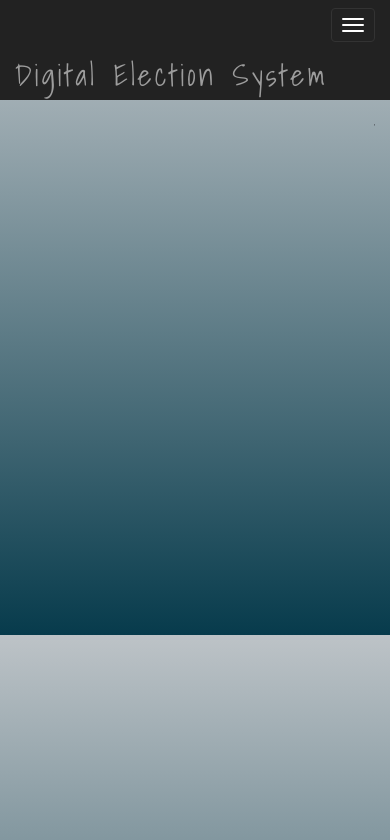
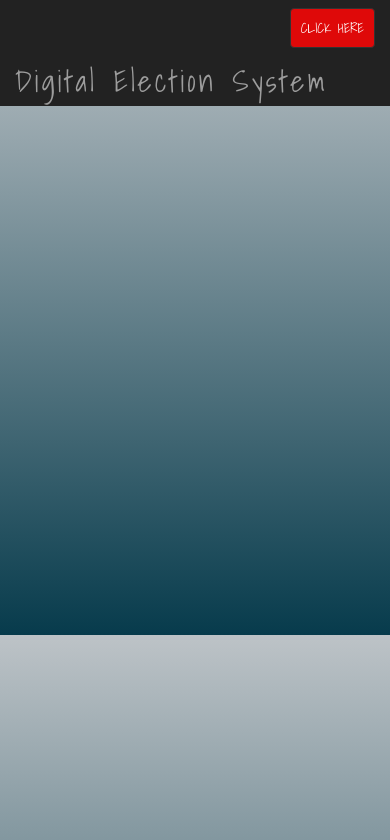
Before and after one commit to mdazharkhan/digital-election-system, a plain HTML site: page index.html in a window 390 px wide. Drawn offline with nearby package versions, Linux system fonts and the light colour scheme; a web font is replaced by a local one.

Commit message:
Add files via upload

```diff
--- a/index.html
+++ b/index.html
@@ -22,10 +22,8 @@
 
     <nav class="navbar-inverse" style="position:sticky;top:0;z-index:99999">
         <div class="navbar-header">
-            <button type="button" class="navbar-toggle" data-toggle="collapse" data-target="#myNavbar">
-            <span class="icon-bar"></span>
-            <span class="icon-bar"></span>
-            <span class="icon-bar"></span>
+            <button type="button" class="navbar-toggle btn-danger" style="background-color:rgb(223, 9, 9);" data-toggle="collapse"  data-target="#myNavbar">
+           <span >CLICK HERE</span>
           </button>
             <a class="navbar-brand" href="#">Digital Election System</a>
         </div>
```
